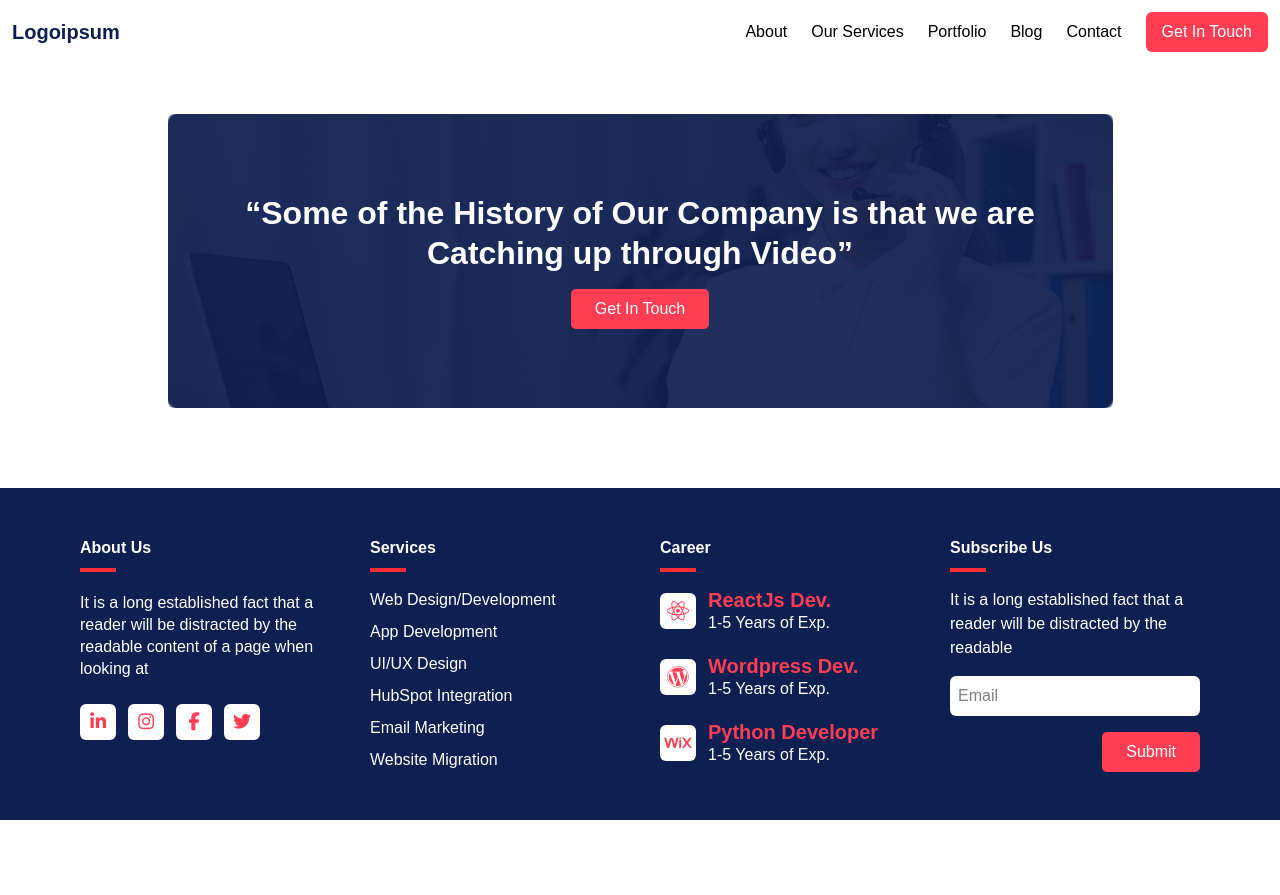
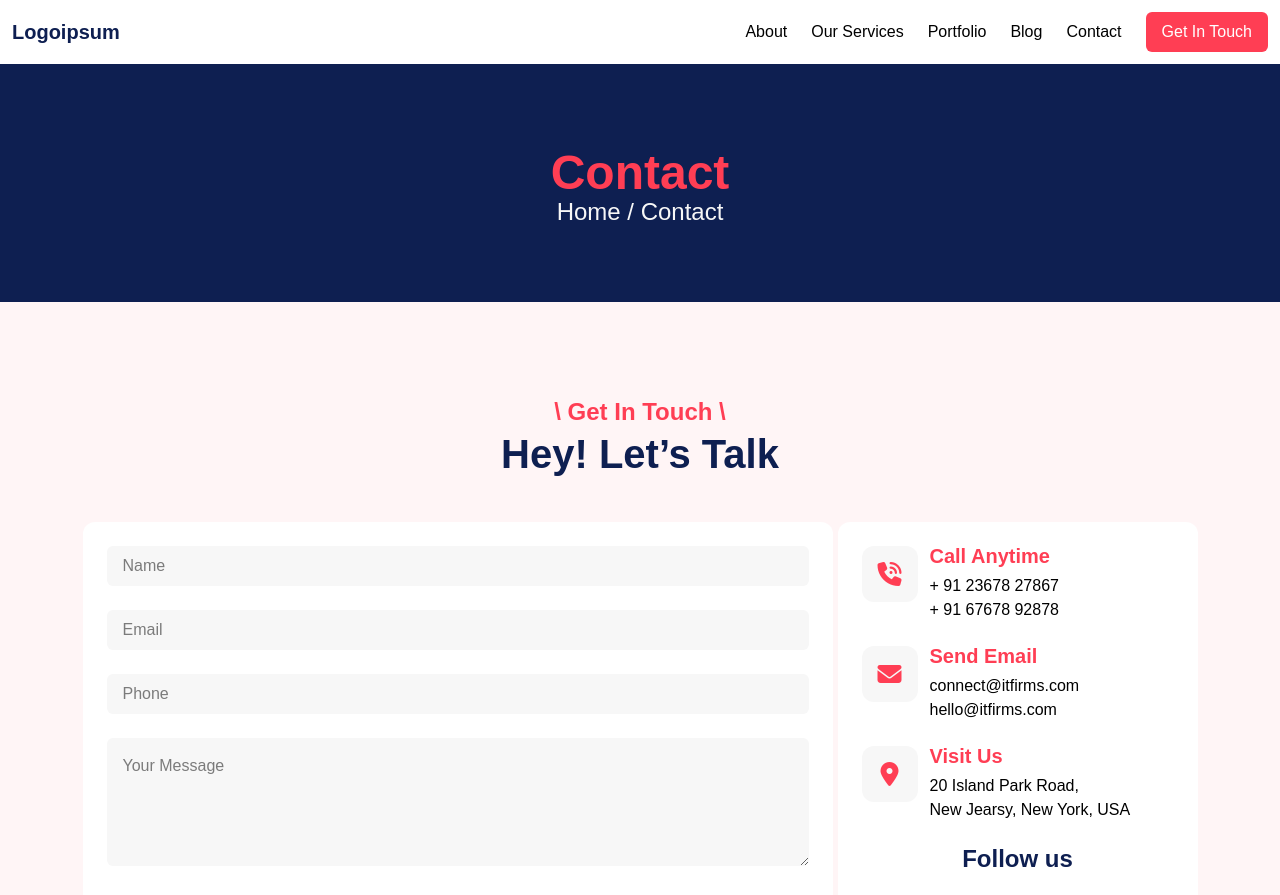
Before and after one commit to ENassef/Syntria-ERP-Solutions, a React (Vite) app: page /contact in a window 1280 px wide. Shown: the top 895 px of the page. Before the commit the page ends 820 px from the top, so only its background shows below. Built offline with nearby package versions, Linux system fonts and the light colour scheme.

Commit message:
Update Contact.jsx

```diff
--- a/src/Pages/Contact/Contact.jsx
+++ b/src/Pages/Contact/Contact.jsx
@@ -1,9 +1,211 @@
-import React from 'react'
+import { useFormik } from 'formik';
+import React from 'react';
+import * as yup from 'yup';
 
 export default function Contact() {
+  const validation = yup.object().shape({
+    name: yup.string().required('Name is required'),
+    email: yup.string().email('Email must be a valid email').required('Email is required'),
+    phone: yup.string().matches(/^\d{11}$/, 'Phone must be a valid 10-digit number').required('Phone is required'),
+    message: yup.string().min(10, 'Message must be at least 10 characters long').required('Message is required'),
+  });
+
+  function sendDataToSubmit(values , { resetForm }) {
+    console.log(values);
+
+    resetForm();  // This is the Formik helper function to reset the form
+
+  }
+
+  const formik = useFormik({
+    initialValues: {
+      name: '',
+      email: '',
+      phone: '',
+      message: '',
+    },
+    onSubmit: sendDataToSubmit,
+    validationSchema: validation,
+  });
+
   return (
-    <div>
+    <>
+      <div className="bg-Dark-Blue text-center p-10 md:p-20">
+        <h1 className="text-Peach-Red font-primary font-bold text-3xl md:text-[48px] leading-[40px] md:leading-[58px] cursor-text-hover">
+          Contact
+        </h1>
+        <p className="text-Off-White font-primary font-medium text-lg md:text-[24px] leading-[20px] cursor-text-hover">
+          Home / Contact
+        </p>
+      </div>
 
-    </div>
-  )
+      <section className="bg-[#fff5f6] md:p-12 lg:p-20">
+        <div className="text-center mt-5 space-y-3">
+          <h2 className="text-[#FF3E54] font-bold text-[20px] md:text-[24px] leading-[20px] font-primary cursor-text-hover">
+            \ Get In Touch \
+          </h2>
+          <h1 className="text-[#0E1F51] font-bold text-[28px] md:text-[40px] leading-[30px] md:leading-[40px] font-primary cursor-text-hover">
+            Hey! Let’s Talk
+          </h1>
+        </div>
+
+        {/* Main Section */}
+        <section className="flex flex-col lg:flex-row justify-around items-start mt-12">
+          {/* Left Form */}
+          <form onSubmit={formik.handleSubmit}  noValidate className="w-full lg:w-[750px]">
+            <div className="bg-white p-6 rounded-xl space-y-6">
+              {/* Name Field */}
+              <div>
+                <input
+                  type="text"
+                  placeholder="Name"
+                  className="bg-Off-White w-full h-10 p-4 rounded-md outline-none cursor-text-hover"
+                  name="name"
+                  value={formik.values.name}
+                  onChange={formik.handleChange}
+                  onBlur={formik.handleBlur}
+
+                />
+                {formik.touched.name && formik.errors.name ? (
+                  <div className="text-red-500 text-sm mt-1">{formik.errors.name}</div>
+                ) : null}
+              </div>
+
+              {/* Email Field */}
+              <div>
+                <input
+                  type="email"
+                  placeholder="Email"
+                  className="bg-Off-White w-full h-10 p-4 rounded-md outline-none cursor-text-hover"
+                  name="email"
+                  value={formik.values.email}
+                  onChange={formik.handleChange}
+                  onBlur={formik.handleBlur}
+                />
+                {formik.touched.email && formik.errors.email ? (
+                  <div className="text-red-500 text-sm mt-1">{formik.errors.email}</div>
+                ) : null}
+              </div>
+
+              {/* Phone Field */}
+              <div>
+                <input
+                  type="tel"
+                  placeholder="Phone"
+                  className="bg-Off-White w-full h-10 p-4 rounded-md outline-none cursor-text-hover"
+                  name="phone"
+                  value={formik.values.phone}
+                  onChange={formik.handleChange}
+                  onBlur={formik.handleBlur}
+                />
+                {formik.touched.phone && formik.errors.phone ? (
+                  <div className="text-red-500 text-sm mt-1">{formik.errors.phone}</div>
+                ) : null}
+              </div>
+
+              {/* Message Field */}
+              <div>
+                <textarea
+                  placeholder="Your Message"
+                  className="w-full h-32 bg-Off-White p-4 rounded-md outline-none cursor-text-hover"
+                  name="message"
+                  value={formik.values.message}
+                  onChange={formik.handleChange}
+                  onBlur={formik.handleBlur}
+                />
+                {formik.touched.message && formik.errors.message ? (
+                  <div className="text-red-500 text-sm mt-1">{formik.errors.message}</div>
+                ) : null}
+              </div>
+
+              <button
+                type="submit"
+                className="bg-Peach-Red w-full md:w-auto px-7 py-3 text-white rounded-md font-medium text-[16px] leading-[26px] font-primary cursor-hover disabled:opacity-50"
+              >
+                Send Now
+              </button>
+            </div>
+          </form>
+
+          {/* Right Contact Info */}
+          <div className="bg-white p-6 space-y-6 w-full lg:w-[360px] rounded-xl">
+            {/* Phone */}
+            <div className="flex space-x-3">
+              <span className="bg-Off-White w-14 h-14 rounded-xl flex justify-center items-center cursor-hover">
+                <i className="fa-solid fa-phone-volume text-2xl text-Peach-Red"></i>
+              </span>
+              <div>
+                <h1 className="text-Peach-Red font-primary font-bold text-[18px] md:text-[20px] leading-[20px] cursor-text-hover">
+                  Call Anytime
+                </h1>
+                <p className="font-primary font-medium text-[14px] md:text-[16px] pt-2 cursor-text-hover">
+                  + 91 23678 27867
+                </p>
+                <p className="font-primary font-medium text-[14px] md:text-[16px] cursor-text-hover">
+                  + 91 67678 92878
+                </p>
+              </div>
+            </div>
+
+            {/* Email */}
+            <div className="flex space-x-3">
+              <span className="bg-Off-White w-14 h-14 rounded-xl flex justify-center items-center">
+                <i className="fa-solid fa-envelope text-2xl text-Peach-Red cursor-hover"></i>
+              </span>
+              <div>
+                <h1 className="text-Peach-Red font-primary font-bold text-[18px] md:text-[20px] leading-[20px] cursor-text-hover">
+                  Send Email
+                </h1>
+                <p className="font-primary font-medium text-[14px] md:text-[16px] pt-2 cursor-text-hover">
+                  connect@itfirms.com
+                </p>
+                <p className="font-primary font-medium text-[14px] md:text-[16px] cursor-text-hover">
+                  hello@itfirms.com
+                </p>
+              </div>
+            </div>
+
+            {/* Address */}
+            <div className="flex space-x-3">
+              <span className="bg-Off-White w-14 h-14 rounded-xl flex justify-center items-center cursor-hover">
+                <i className="fa-solid fa-location-dot text-2xl text-Peach-Red"></i>
+              </span>
+              <div>
+                <h1 className="text-Peach-Red font-primary font-bold text-[18px] md:text-[20px] leading-[20px] cursor-text-hover">
+                  Visit Us
+                </h1>
+                <p className="font-primary font-medium text-[14px] md:text-[16px] pt-2 cursor-text-hover">
+                  20 Island Park Road,
+                </p>
+                <p className="font-primary font-medium text-[14px] md:text-[16px] cursor-text-hover">
+                  New Jearsy, New York, USA
+                </p>
+              </div>
+            </div>
+
+            {/* Follow Us */}
+            <div className="text-center">
+              <h2 className="text-Dark-Blue font-primary font-bold text-[20px] md:text-[24px] leading-[25px] cursor-text-hover">
+                Follow us
+              </h2>
+              <div className="flex justify-center gap-4 mt-8 flex-wrap">
+                <span className="text-white bg-Peach-Red rounded-xl py-4 px-4 cursor-hover">
+                  <i className="fa-brands fa-linkedin-in text-lg"></i>
+                </span>
+                <span className="text-white bg-Peach-Red rounded-xl py-4 px-4 cursor-hover">
+                  <i className="fa-brands fa-instagram text-lg"></i>
+                </span>
+                <span className="text-white bg-Peach-Red rounded-xl py-4 px-5 cursor-hover">
+                  <i className="fa-brands fa-facebook-f text-lg"></i>
+                </span>
+                <span className="text-white bg-Peach-Red rounded-xl py-4 px-4 cursor-hover">
+                  <i className="fa-brands fa-twitter text-lg"></i>
+                </span>
+              </div>
+            </div>
+          </div>
+        </section>
+      </section>
+    </>
+  );
 }
```
